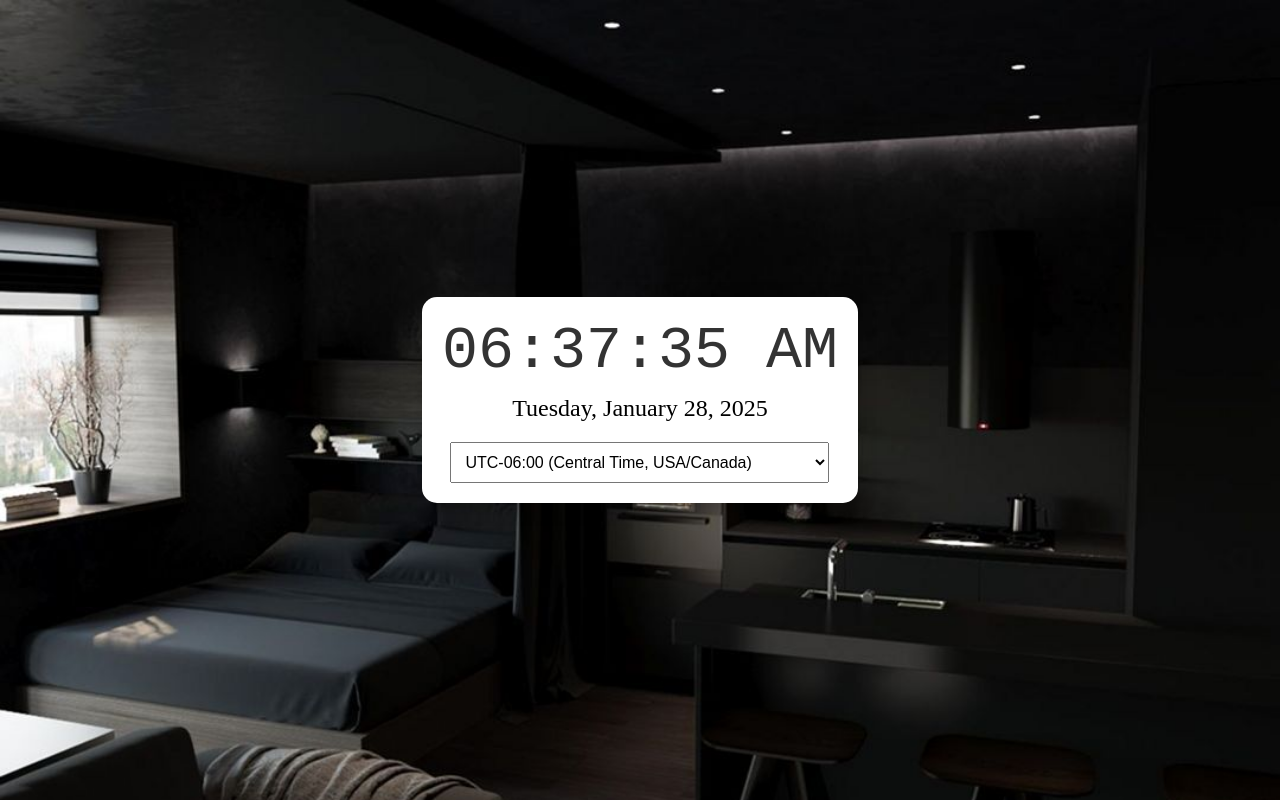
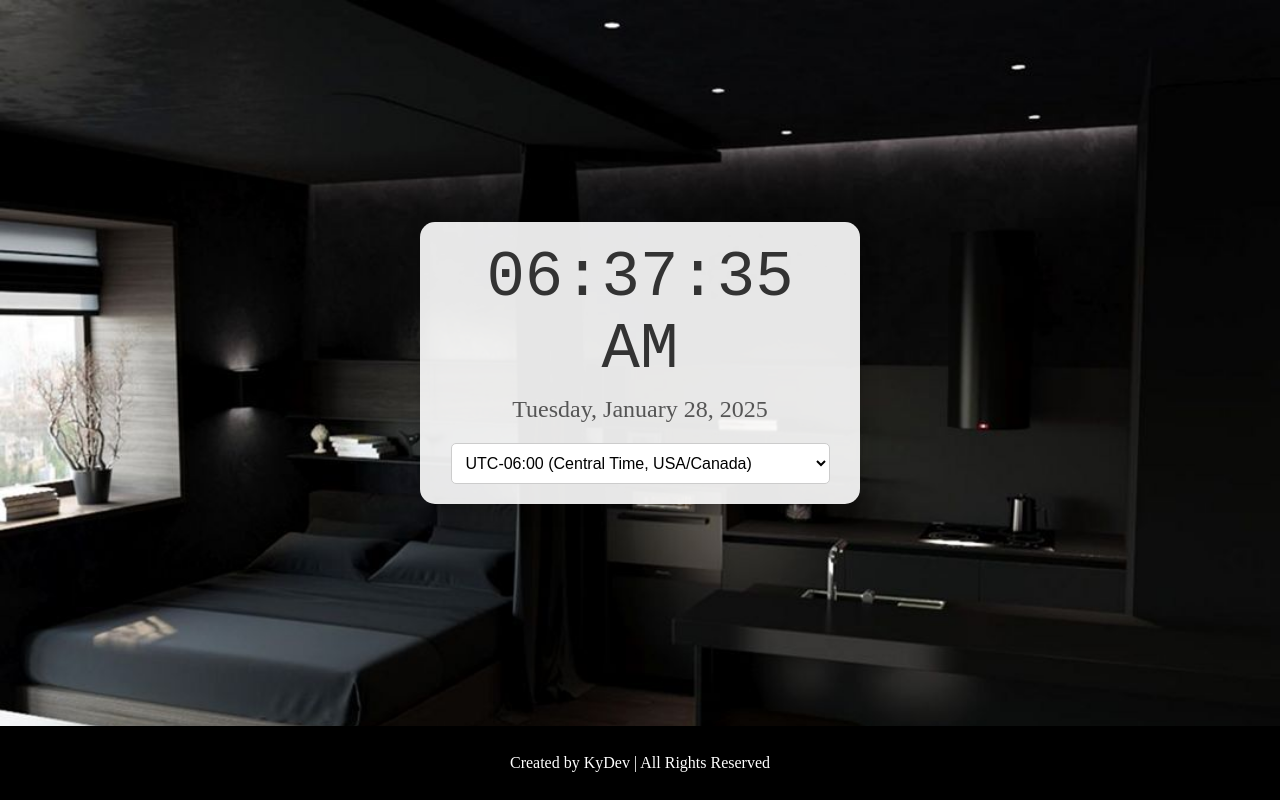
Before and after one commit to MrKyDev/Digital-Clock, a plain HTML site: page index.html in a window 1280 px wide. Drawn offline with Linux system fonts and the light colour scheme.

Commit message:
updated footer

```diff
--- a/index.html
+++ b/index.html
@@ -13,6 +13,9 @@
         <div class="date" id="date"></div>
         <select id="timezone" onchange="updateTime()"></select>
     </div>
+    <section class="footer">
+             <div class="credit">Created by <span>KyDev</span> | All Rights Reserved</div>
+</section>
 
     <script src="script/script.js"></script>
 </body>
--- a/style/styles.css
+++ b/style/styles.css
@@ -1,35 +1,86 @@
 body {
     display: flex;
-    justify-content: center;
+    flex-direction: column; /* Stack content vertically */
+    justify-content: space-between; /* Space between content ensures proper placement */
     align-items: center;
-    height: 100vh;
+    min-height: 100vh; /* Make the body cover the full viewport height */
     margin: 0;
-    background:url(../img/back.jpg) no-repeat;
+    background: url(../img/back.jpg) no-repeat;
     background-size: cover;
-
 }
 
 .clock-container {
-    text-align: center;
-    background-color: #fff;
+    display: flex;
+    flex-direction: column;
+    align-items: center;
+    justify-content: center;
+    background-color: rgba(255, 255, 255, 0.9);
     border-radius: 15px;
     box-shadow: 0 4px 20px rgba(0, 0, 0, 0.2);
     padding: 20px;
+    text-align: center;
+    width: 90%;
+    max-width: 400px;
+    margin: auto; /* Centers the clock-container vertically when space allows */
 }
 
 .clock {
-    font-size: 60px;
+    font-size: 4rem;
     font-family: 'Courier New', Courier, monospace;
     color: #333;
 }
 
 .date {
-    font-size: 24px;
+    font-size: 1.5rem;
     margin-top: 10px;
+    color: #555;
 }
 
 select {
     margin-top: 20px;
     padding: 10px;
-    font-size: 16px;
+    font-size: 1rem;
+    border: 1px solid #ccc;
+    border-radius: 5px;
+    background-color: #fff;
 }
+
+.footer {
+    background-color: #000;
+    text-align: center;
+    width: 100%; /* Full width of the viewport */
+    padding: 20px;
+    position: relative; /* Keeps it in normal flow */
+    bottom: 0;
+}
+
+.share h3 {
+    font-size: 1.5rem;
+    color: #eee;
+}
+
+.footer .share {
+    padding: 1rem 0;
+}
+
+.footer .share a {
+    height: 3rem;
+    width: 3rem;
+    line-height: 3rem;
+    font-size: 1.5rem;
+    color: #ffffff;
+    border-radius: 50%;
+    display: inline-block;
+    margin: 0 10px;
+}
+
+.footer .share a:hover {
+    background-color: var(--main-color);
+}
+
+.footer .credit {
+    font-size: 1rem;
+    color: #fff;
+    font-weight: lighter;
+    padding: 0.5rem;
+}
```
